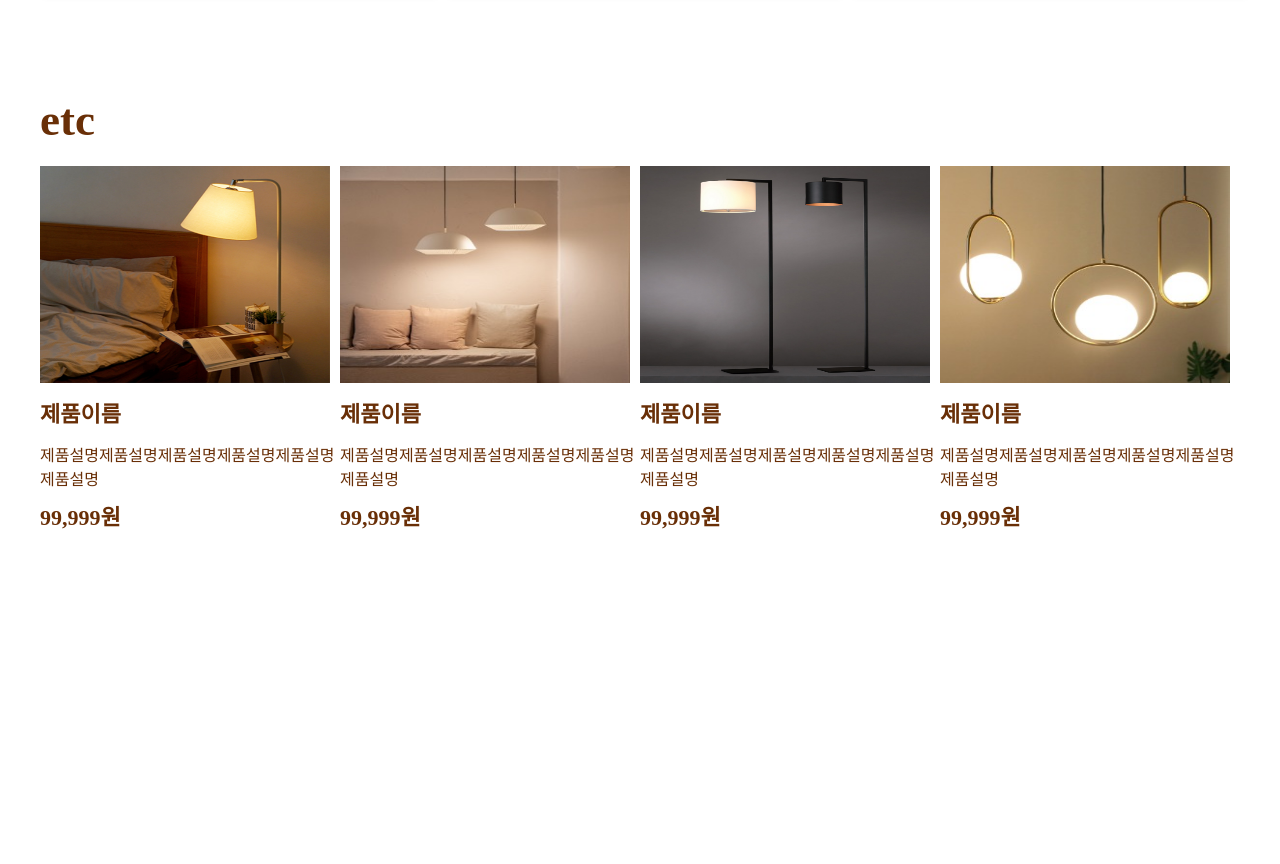
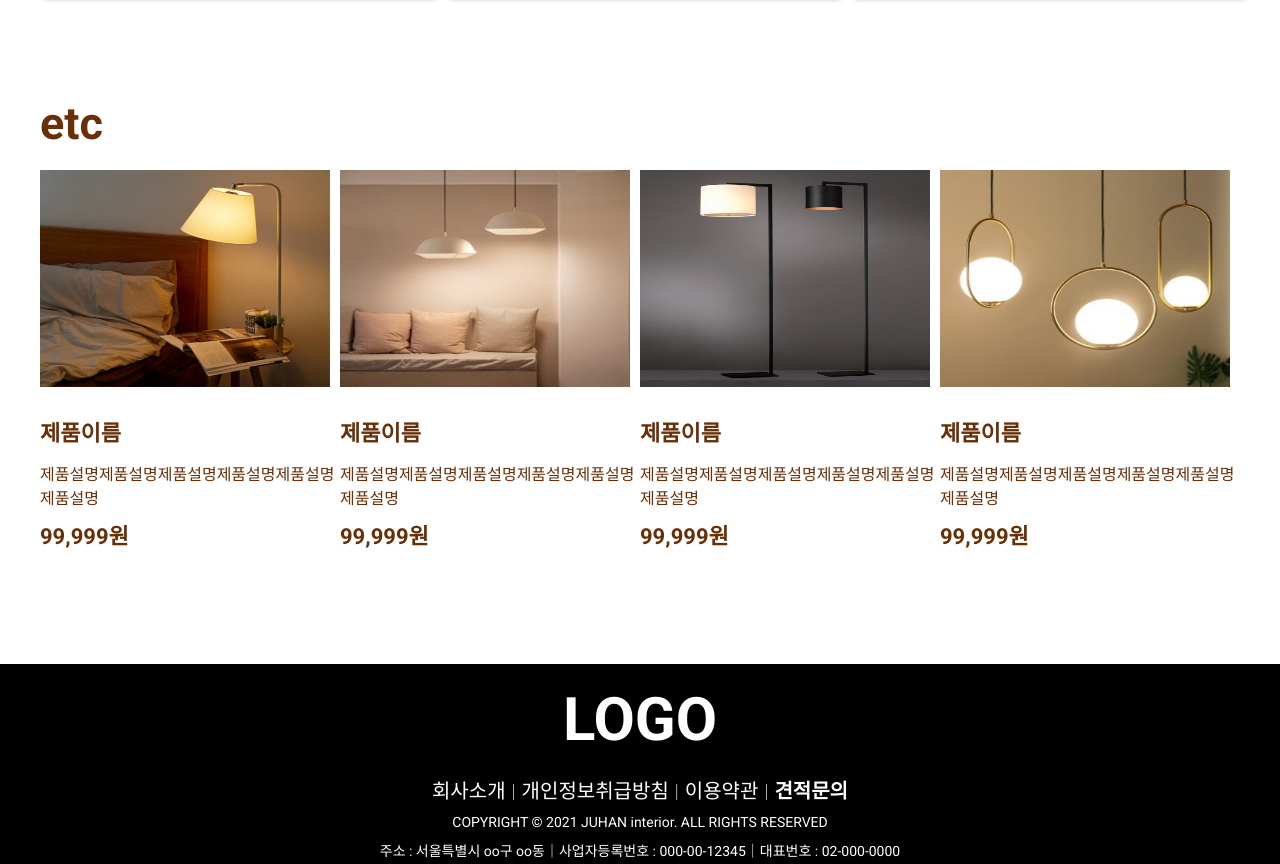
Before and after one commit to YoonJH90/Portfolio-data, a plain HTML site: page Renewal/Interior lighting/_interior/index.html in a window 1280 px wide. Shown: the part 1636-2500 px from the top of the page. Before the commit the page ends 2181 px from the top, so only its background shows below. Drawn offline with Linux system fonts and the light colour scheme; some icons are missing.

Commit message:
lastUpdate

```diff
--- a/Renewal/Interior lighting/_interior/assets/css/style.css
+++ b/Renewal/Interior lighting/_interior/assets/css/style.css
@@ -1,9 +1,15 @@
 * {margin: 0; padding: 0; box-sizing: border-box;}
 li {list-style: none;}
 a {color: #000; text-decoration: none;}
+h1,div,span,p {font-family: 'Roboto','NotoSans';}
 
 .wrap {
     max-width: 1920px;
+}
+
+.inner {
+    width: 1200px;
+    margin: 0 auto;
 }
 
 .hd {
@@ -78,13 +84,15 @@ a {color: #000; text-decoration: none;}
     padding-top: 20px;
 }
 
-.bedroom .inner {
-    width: 1200px;
-    margin: 0 auto;
+.bedroom .inner .content {
+    margin-top: 100px;
+
 }
 
-.bedroom .inner .content {
-    margin-top: 100px;
+.bedroom .inner .content .con-box {
+    display: flex;
+    justify-content: space-between;
+    align-items: flex-end;
 }
 
 .bedroom .inner .content .con-tit {
@@ -122,13 +130,14 @@ a {color: #000; text-decoration: none;}
     box-shadow: 5px 5px 5px rgba(0,0,0,0.5);
 }
 
-.livingroom .inner {
-    width: 1200px;
-    margin: 0 auto;
+.livingroom .inner .content {
+    margin-top: 100px;
 }
 
-.livingroom .inner .content {
-    margin-top: 100px;
+.livingroom .inner .content .con-box {
+    display: flex;
+    justify-content: space-between;
+    align-items: flex-end;
 }
 
 .livingroom .inner .content .con-tit {
@@ -165,9 +174,8 @@ a {color: #000; text-decoration: none;}
     box-shadow: 5px 5px 5px rgba(0,0,0,0.5);
 }
 
-.etc .inner {
-    width: 1200px;
-    margin: 0 auto;
+.more a{
+    color: #692f07;
 }
 
 .etc .inner .content {
@@ -188,7 +196,6 @@ a {color: #000; text-decoration: none;}
 .etc .inner .content .img-list img {
     width: 290px;
     height: 217px;
-    /* box-shadow: 5px 5px 5px rgba(0,0,0,0.5); */
 }
 
 .etc .inner .content .img-list li strong {
@@ -201,3 +208,91 @@ a {color: #000; text-decoration: none;}
     color: #692f07;
     font-size: 16px;
 }
+
+.etc .content .slick {
+    position: relative;
+}
+
+.etc .content .slick button {
+    position: absolute;
+    z-index: 10;
+    top: 28%;
+    transform: translateY(-50%);
+    background: none;
+    border: none;
+
+}
+
+.etc .content .slick button::before {
+    font-family: 'xeicon';
+    color: #000;
+    font-size: 40px;
+}
+
+.etc .content .slick .slick-next {
+    right: 1%;
+    font-size: 0;
+    color: transparent;
+}
+
+.etc .content .slick .slick-prev {
+    left: 0;
+    font-size: 0;
+    color: transparent;
+}
+
+.etc .content .slick .slick-next::before {
+    content: "\e93f";
+}
+
+.etc .content .slick .slick-prev::before {
+    content: "\e93c";
+}
+
+.ft {
+    height: 200px;
+    background-color: #000;
+    margin-top: 100px;
+}
+
+.ft .inner {
+    text-align: center;
+}
+
+.ft .logo {
+    font-size: 60px;
+    color: #fff;
+    padding: 20px 0;
+}
+
+.ft .foot-top .foot-list {
+    display: flex;
+    justify-content: center;
+}
+
+.ft .foot-top .foot-list li a {
+    color: #fff;
+    font-size: 20px;
+}
+
+.ft .foot-top .foot-list li:last-child {
+    font-weight: bold;
+}
+
+.ft .foot-top .foot-list li::after {
+    content: "｜";
+    color: #fff;
+}
+
+.ft .foot-top .foot-list li:last-child::after {
+    content: '';
+}
+
+.ft .foot-btt {
+    color: #fff;
+    font-size: 14px;
+}
+
+.ft .foot-btt li:first-child {
+    padding: 10px;
+}
--- a/Renewal/Interior lighting/_interior/assets/js/script.js
+++ b/Renewal/Interior lighting/_interior/assets/js/script.js
@@ -0,0 +1,7 @@
+$(document).ready(function(){
+    $('.slick').slick({
+        infinite: true,
+        slidesToShow: 4,
+        slidesToScroll: 1,
+      });
+});
--- a/Renewal/Interior lighting/_interior/index.html
+++ b/Renewal/Interior lighting/_interior/index.html
@@ -8,7 +8,8 @@
     <!-- font -->
     <link href="https://fonts.googleapis.com/css2?family=Roboto:ital,wght@0,100;0,300;0,400;0,500;0,700;0,900;1,100;1,300;1,400;1,500&display=swap" rel="stylesheet">
     <link href="https://fonts.googleapis.com/css2?family=Noto+Sans+KR:wght@100;300;400;500;700;900&display=swap" rel="stylesheet">
-
+    <!-- icon -->
+    <link rel="stylesheet" href="//cdn.jsdelivr.net/npm/xeicon@2.3.3/xeicon.min.css">
     <!-- css lib -->
     <link rel="stylesheet" href="./assets/css/lib/slick.css">
     <!-- css -->
@@ -47,8 +48,11 @@
         <section class="bedroom">
             <div class="inner">
                 <div class="content">
+                    <div class="con-box">
                         <div class="con-tit">
                             <h1>bed room</h1>
+                        </div>
+                        <div class="more"><a href="#">more</a></div>
                     </div>
                     <ul class="img-list">
                         <li><a href="#"><img src="./assets/images/bedroom01.jpg" alt="bedroom01"></a></li>
@@ -61,8 +65,11 @@
         <section class="livingroom">
             <div class="inner">
                 <div class="content">
+                    <div class="con-box">
                         <div class="con-tit">
                             <h1>living room</h1>
+                        </div>
+                        <div class="more"><a href="#">more</a></div>
                     </div>
                     <ul class="img-list">
                         <li><a href="#"><img src="./assets/images/livig01.jpg" alt="livig01"></a></li>
@@ -79,14 +86,11 @@
                 <div class="con-tit">
                     <h1>etc</h1>
                 </div>
-                <ul class="img-list">
-                    <li>
-                        <a href="#"><img src="./assets/images/etc01.jpg" alt="etc01"><br>
+                <ul class="img-list slick">
+                    <li><a href="#"><img src="./assets/images/etc01.jpg" alt="etc01"><br>
                         <strong>제품이름</strong><br>
                         <span>제품설명제품설명제품설명제품설명제품설명제품설명</span><br>
-                            <strong>99,999원</strong>
-                        </a>
-                    </li>
+                        <strong>99,999원</strong></a></li>
                     <li><a href="#"><img src="./assets/images/etc02.jpg" alt="etc02"><br>
                         <strong>제품이름</strong><br>
                         <span>제품설명제품설명제품설명제품설명제품설명제품설명</span><br>
@@ -99,9 +103,30 @@
                         <strong>제품이름</strong><br>
                         <span>제품설명제품설명제품설명제품설명제품설명제품설명</span><br>
                         <strong>99,999원</strong></a></li>
+                    <li><a href="#"><img src="./assets/images/etc04.jpg" alt="etc04"><br>
+                        <strong>제품이름</strong><br>
+                        <span>제품설명제품설명제품설명제품설명제품설명제품설명</span><br>
+                        <strong>99,999원</strong></a></li>
                 </ul>
             </div>
         </div>
     </section>
+    <footer class="ft">
+        <div class="inner">
+            <h1 class="logo">LOGO</h1>
+            <div class="foot-top">
+                <ul class="foot-list">
+                    <li><a href="#">회사소개</a></li>
+                    <li><a href="#">개인정보취급방침</a></li>
+                    <li><a href="#">이용약관</a></li>
+                    <li><a href="#">견적문의</a></li>
+                </ul>
+                <ul class="foot-btt">
+                    <li>COPYRIGHT © 2021 JUHAN interior. ALL RIGHTS RESERVED</li>
+                    <li>주소 : 서울특별시 oo구 oo동｜사업자등록번호 : 000-00-12345｜대표번호 : 02-000-0000</li>
+                </ul>
+            </div>
+        </div>
+    </footer>
 </body>
 </html>
```
Also changed, not shown: 1 other file. Lines whose indentation alone changed are shown as unchanged.
